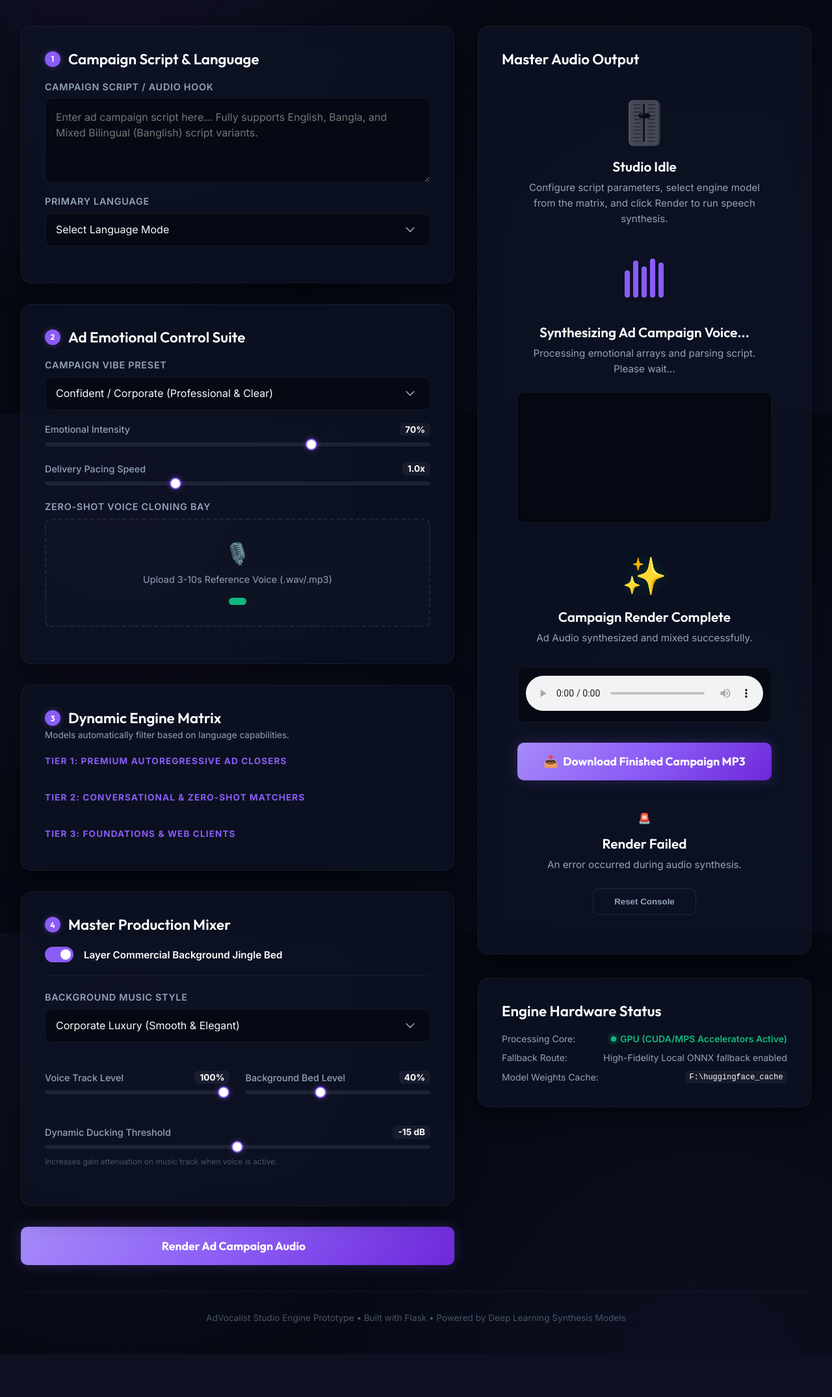
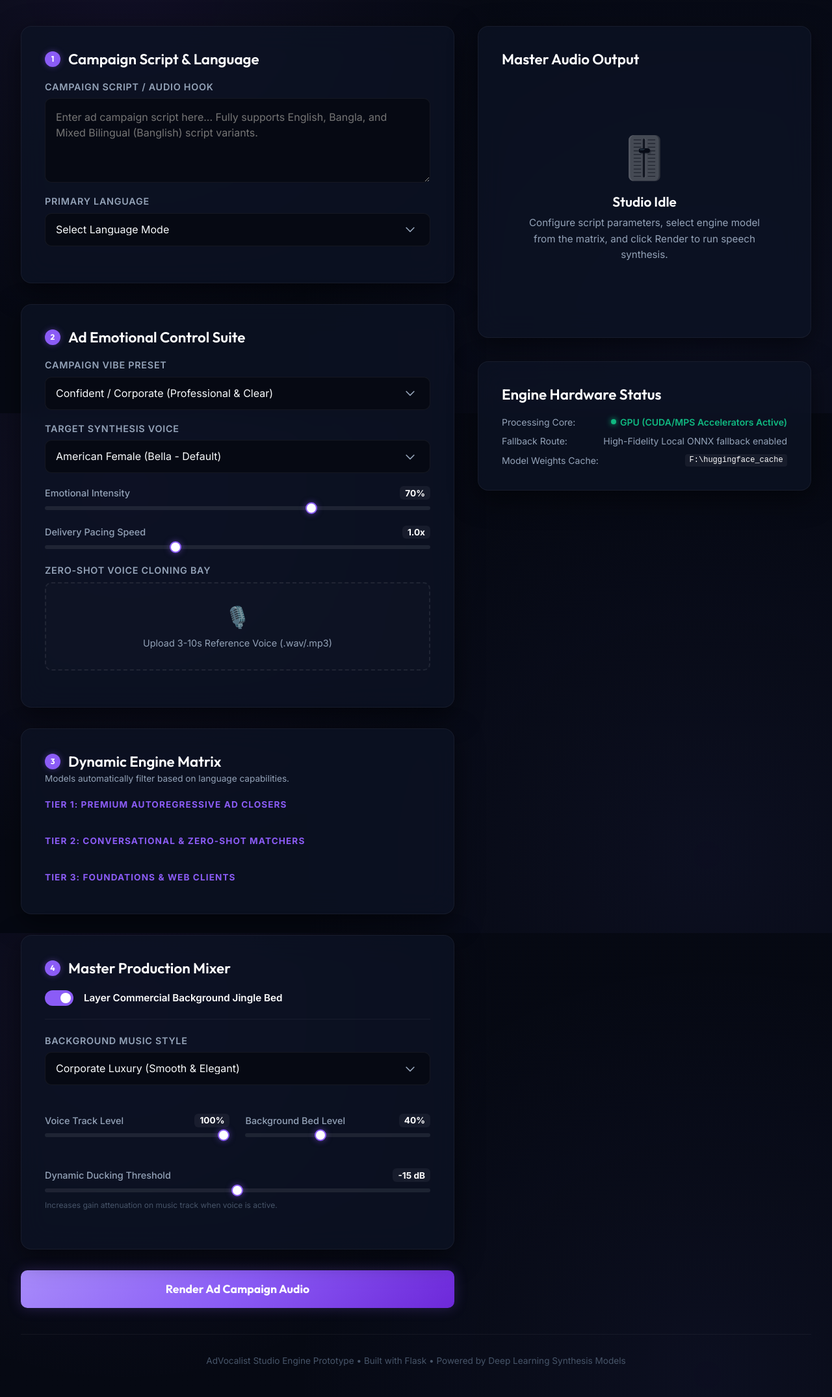
Before and after one commit to ryukh-atsuto/imprint_voice_over, a Flask app: page / in a window 1280 px wide. Shown: the part 164-2314 px from the top of the page at 65% size. Before the commit the page ends 2248 px from the top, so only its background shows below. Run offline with Flask 3, Linux system fonts and the light colour scheme.

Commit message:
feat: add target synthesis voice selector, sanitize paralinguistic tags from fallback models, and fix layout visibility states in CSS

```diff
--- a/controllers/main_controller.py
+++ b/controllers/main_controller.py
@@ -36,6 +36,8 @@ def generate():
         bg_vol = int(request.form.get('bg_vol', '40'))
         ducking = int(request.form.get('ducking', '15'))
 
+        voice = request.form.get('voice', 'af_bella').strip()
+
         # Target voice reference file
         voice_ref_file = request.files.get('voice_ref')
     else:
@@ -53,6 +55,7 @@ def generate():
         voice_vol = int(data.get('voice_vol', '100'))
         bg_vol = int(data.get('bg_vol', '40'))
         ducking = int(data.get('ducking', '15'))
+        voice = data.get('voice', 'af_bella').strip()
         voice_ref_file = None
 
     if not text:
@@ -94,7 +97,8 @@ def generate():
             vibe=vibe,
             emotional_intensity=intensity,
             pacing_speed=speed,
-            voice_ref_path=voice_ref_path
+            voice_ref_path=voice_ref_path,
+            voice=voice
         )
 
         # Run background music mixing if requested
--- a/models/tts_engine.py
+++ b/models/tts_engine.py
@@ -79,13 +79,20 @@ class TTSEngine:
         else:
             return text, vibe_info["instruction"], vibe_info["speed_modifier"]
 
-    def _execute_fallback_synthesizer(self, text, output_path, speed, language="english"):
+    def _execute_fallback_synthesizer(self, text, output_path, speed, language="english", voice="af_bella"):
         """
         High-fidelity dummy post-processor / fallback synthesizer.
         Uses Kokoro ONNX (for English) or MMS-TTS (for Bangla) to ensure the interface
         remains testable, reactive, and outputs real audio.
         """
-        print(f"[TTSEngine] Falling back to high-fidelity local synthesis. Language: {language}")
+        import re
+        # Clean out paralinguistic expression brackets like [laughs], [excited], etc.
+        # since Kokoro and MMS-TTS do not support them and will read them literally.
+        clean_text = re.sub(r'\[.*?\]', '', text).strip()
+        if not clean_text:
+            clean_text = "AdVocalist audio generation."
+
+        print(f"[TTSEngine] Falling back to high-fidelity local synthesis. Language: {language}, Voice: {voice}")
         if language == "bangla":
             # Run MMS-TTS Bangla
             from transformers import VitsModel, AutoTokenizer
@@ -98,7 +105,7 @@ class TTSEngine:
                 else:
                     tokenizer, model = self._models[model_id]
 
-                inputs = tokenizer(text, return_tensors="pt").to(self.device)
+                inputs = tokenizer(clean_text, return_tensors="pt").to(self.device)
                 with torch.no_grad():
                     output = model(**inputs).waveform
 
@@ -132,8 +139,8 @@ class TTSEngine:
 
             kokoro = self._models[model_key]
             samples, sample_rate = kokoro.create(
-                text,
-                voice="af_bella",
+                clean_text,
+                voice=voice,
                 speed=speed,
                 lang="en-us"
             )
@@ -157,7 +164,7 @@ class TTSEngine:
             seg.export(output_path, format="mp3")
             return output_path
 
-    def generate_voice_generator_com(self, text, output_path):
+    def generate_voice_generator_com(self, text, output_path, voice="af_bella"):
         """
         Scraper / Client fallback API for voice-generator.com.
         """
@@ -174,14 +181,14 @@ class TTSEngine:
         except Exception as e:
             print(f"[TTSEngine] voice-generator.com API call failed or rate-limited: {e}")
         # Graceful fallback to local ONNX
-        return self._execute_fallback_synthesizer(text, output_path, 1.0, "english")
+        return self._execute_fallback_synthesizer(text, output_path, 1.0, "english", voice=voice)
 
-    def generate_ad_campaign(self, text, output_path, model_name, language="english", vibe="corporate", emotional_intensity=70, pacing_speed=1.0, voice_ref_path=None):
+    def generate_ad_campaign(self, text, output_path, model_name, language="english", vibe="corporate", emotional_intensity=70, pacing_speed=1.0, voice_ref_path=None, voice="af_bella"):
         """
         Modular Router and Hardware Fallback engine coordinating Tier 1, 2, and 3 models.
         """
         print(f"\n[TTSEngine] Starting generation for: {model_name} (Language: {language})")
-        print(f"[TTSEngine] Emotional Control: Vibe={vibe.upper()}, Intensity={emotional_intensity}%, Pacing={pacing_speed}x")
+        print(f"[TTSEngine] Emotional Control: Vibe={vibe.upper()}, Intensity={emotional_intensity}%, Pacing={pacing_speed}x, Voice={voice}")
 
         if voice_ref_path:
             print(f"[TTSEngine] Reference Voice Detected: {os.path.basename(voice_ref_path)}")
@@ -205,10 +212,10 @@ class TTSEngine:
 
         # Determine routing logic
         if model_name == "voice-generator.com Client Engine":
-            return self.generate_voice_generator_com(text, output_path)
+            return self.generate_voice_generator_com(text, output_path, voice=voice)
 
         # For other models, check if weight files exist (since they don't, we log fallback and route to dummy post-processors)
         if not local_weights_exist:
             print(f"[TTSEngine] WARNING: Local weights for '{model_name}' are unavailable or GPU memory is restricted.")
             print(f"[TTSEngine] Routing processing array to dummy post-processors...")
-            return self._execute_fallback_synthesizer(text, output_path, target_speed, language)
+            return self._execute_fallback_synthesizer(text, output_path, target_speed, language, voice=voice)
--- a/static/css/style.css
+++ b/static/css/style.css
@@ -779,3 +779,8 @@ audio {
     0%, 100% { opacity: 0.2; }
     50% { opacity: 0.45; }
 }
+
+/* --- Utility State Classes --- */
+.hidden-element {
+    display: none !important;
+}
--- a/static/js/main.js
+++ b/static/js/main.js
@@ -5,6 +5,7 @@ document.addEventListener('DOMContentLoaded', () => {
     const languageSelect = document.getElementById('language-select');
     const selectedEngineInput = document.getElementById('selected-engine');
     const vibeSelect = document.getElementById('vibe-select');
+    const voiceSelect = document.getElementById('voice-select');
 
     // Sliders & Values
     const intensitySlider = document.getElementById('intensity-slider');
@@ -207,6 +208,7 @@ document.addEventListener('DOMContentLoaded', () => {
         formData.append('language', lang);
         formData.append('engine', engine);
         formData.append('vibe', vibeSelect.value);
+        formData.append('voice', voiceSelect.value);
         formData.append('intensity', intensitySlider.value);
         formData.append('speed', speedSlider.value);
         formData.append('layer_bg', layerBgCb.checked ? 'true' : 'false');
@@ -224,7 +226,7 @@ document.addEventListener('DOMContentLoaded', () => {
             { text: `[SYSTEM] Initiating AdVocalist Studio Engine on ${navigator.platform}...`, delay: 100 },
             { text: `[SYSTEM] Processing script: "${text.substring(0, 30)}..."`, delay: 500 },
             { text: `[EMOTION] Campaign Vibe designated: [${vibeSelect.value.toUpperCase()}]`, delay: 900 },
-            { text: `[EMOTION] Target variables set: Intensity=${intensitySlider.value}%, Pacing=${speedSlider.value}x`, delay: 1300 },
+            { text: `[EMOTION] Target variables set: Intensity=${intensitySlider.value}%, Pacing=${speedSlider.value}x, Voice=${voiceSelect.value}`, delay: 1300 },
             { text: `[ENGINE] Selected Model: "${engine}"`, delay: 1700 }
         ];
 
--- a/views/templates/dashboard.html
+++ b/views/templates/dashboard.html
@@ -65,6 +65,23 @@
                             <option value="urgent">Urgent / Limited Time (Fast-Paced & Driving)</option>
                             <option value="premium">Premium / Luxury (Elegant, Deep & Rich)</option>
                             <option value="whisper">Intimate / Whisper (Breathy & Quiet)</option>
+                        </select>
+                    </div>
+
+                    <div class="form-group">
+                        <label for="voice-select">Target Synthesis Voice</label>
+                        <select id="voice-select" name="voice" class="custom-select">
+                            <option value="af_bella" selected>American Female (Bella - Default)</option>
+                            <option value="af_sarah">American Female (Sarah - Bright)</option>
+                            <option value="af_heart">American Female (Heart - Warm)</option>
+                            <option value="af_nicole">American Female (Nicole - Expressive)</option>
+                            <option value="af_sky">American Female (Sky - Energetic)</option>
+                            <option value="am_adam">American Male (Adam - Deep)</option>
+                            <option value="am_michael">American Male (Michael - Corporate)</option>
+                            <option value="bf_emma">British Female (Emma - Elegant)</option>
+                            <option value="bf_isabella">British Female (Isabella - Clear)</option>
+                            <option value="bm_george">British Male (George - Professional)</option>
+                            <option value="bm_lewis">British Male (Lewis - Calm)</option>
                         </select>
                     </div>
 
```
